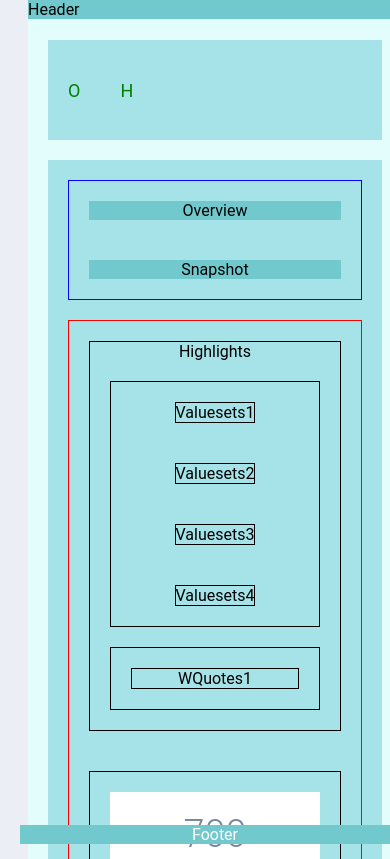
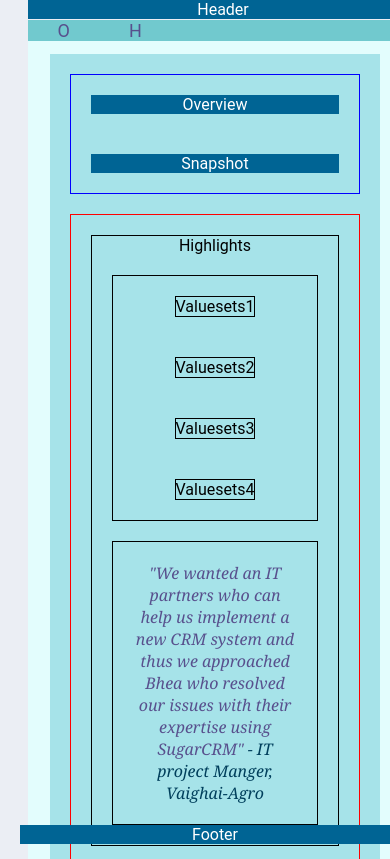
Before and after one commit to gopivjn/casewebpage, a plain HTML site: page index.html in a window 390 px wide. Shown: the top 859 px of the page. Drawn offline with Linux system fonts and the light colour scheme.

Commit message:
Nav bar fix, page scroll and qwiz and swiz styling

```diff
--- a/index.html
+++ b/index.html
@@ -11,16 +11,16 @@
     </head>
     <body>
         <div id="page">
-            <div id="head" class="bg4";>Header</div>
+            <div id="head" class="bg5";>Header</div>
             <div id="pagecontent" class="bg1">
-                <div id="nav" class="bg3" style="text-align:center">
+                <div id="nav" class="bg4">
                         <a href="#overview">O<span>verview</span></a>
                         <a href="#highlights">H<span>ighlights</span></a>
                 </div>
                 <div id="content" class="bg3">
                     <div id="toprow" style="border:1px solid blue;">
-                        <div id="overview" class= "bg4">Overview</div>
-                        <div id="snapshot" class= "bg4">Snapshot</div>
+                        <div id="overview" class= "bg5">Overview</div>
+                        <div id="snapshot" class= "bg5">Snapshot</div>
                     </div>
                     <div id="bottomrow" style="border:1px solid red">
                         <div id="highlights" style="border:1px solid black;">Highlights
@@ -31,7 +31,11 @@
                                 <div id="valuesets4" style="border:1px solid black;">Valuesets4</div>
                             </div>
                             <div id="quotes" style="border:1px solid black;">
-                                <div id="wquotes1" style="border:1px solid black;">WQuotes1</div>
+                                <div id="wquotes1">
+                                    <em> <span>"We wanted an IT partners who can help us implement a new CRM system and
+                                        thus we approached Bhea who resolved our issues with their expertise using SugarCRM" </span>
+                                   <span style="color: #003f5c;"> - IT project Manger, Vaighai-Agro</span></em>
+                                </div>
                             </div>
                         </div>
                         <div id="wizzlets" style="border:1px solid black;">
@@ -52,7 +56,7 @@
                     </div>
                 </div>
             </div>
-            <div id="footer" class="bg4":#EBEEF4;>Footer</div>
+            <div id="footer" class="bg5":#EBEEF4;>Footer</div>
         </div>
     </body>
 </html>
--- a/styleindex.css
+++ b/styleindex.css
@@ -16,11 +16,13 @@
                 margin: 20px;
             }
             #head {
-                width: 1440px;
+                width: 100%;
                 margin: 0 auto;
                 position: fixed;
                 margin-top: -20px !important;
+                text-align: center;
                 z-index: 1;
+                color: white;
             }
             #footer {
                 position: fixed;
@@ -36,34 +38,33 @@
                 max-width:1280px;
                 margin: 0 auto;
                 display: flex;
-                flex-direction: row;
             }
 
             #nav{
-                width: 20%;
+                width: 15%;
                 height: auto;
-                flex-grow: 1;
+                position:fixed;
             }
             #nav a {
                 text-align:center;
-                padding: 30px 10px;
+                padding: 20px 10px ;
                 margin: 10px 10px;
                 display: flex;
                 flex-direction: row;
                 text-decoration: none;
                 font-size: 18px;
-                color: green;
+                color: #58508d;
 
 
             }
             #nav a:hover {
-                color:blue;
+                color:#ffa600;
               }
 
             #content{
-                width: 80%;
+                margin-left: 19%;
+                width: 85%;
                 float: right;
-                flex-grow: 1;
                 overflow:auto;
             }
             #toprow {
@@ -72,10 +73,11 @@
             #overview {
                 width: 75%;
             }
+            /*
             #content, #toprow, #bottomrow {
                 height: 85vh;
             }
-
+            */
             #snapshot {
                 width: 225px;
                 float: left;
@@ -86,6 +88,7 @@
 
             #highlights {
                 width: 75%;
+                overflow: scroll;
 
             }
             #wizzlets {
@@ -94,6 +97,9 @@
                 float: left;
                 display: grid;
                 grid-template-columns: auto;
+                overflow: scroll;
+                padding: 10px;
+
             }
             #valuesets {
                 display: grid;
@@ -113,13 +119,26 @@
             .bg4{
                 background-color: #71c9ce;
             }
+            .bg5{
+                background-color: #006494;
+                color:white
+            }
             #wstats1, #wstats2{
-                background-color:white;
+                background-color:#ffa600;
+                color: #003f5c;
+                padding:10px;
+                border-radius: 15px;
+            }
+            #wquotes1{
+                font-size: 16px;
+                font-family: Georgia, 'Times New Roman';
+                font-weight: 300;
+                color: #58508d;
             }
             .stats{
-                font-size: 38px;
+                font-size: 48px;
                 font-weight: 300;
-                color: lightslategray;
+                color: #003f5c;
             }
 
             @media screen and (max-width: 768px) {
@@ -161,27 +180,36 @@
                 }
 
                 #pagecontent{
-                    max-width:auto;
+                    max-width:768px;
                     margin: 0 auto;
                     display: flex;
                     flex-direction: column;
                 }
                 #nav{
-                    width: auto;
-                    height: 100px;
+                    width: 100%;
+                    position: fixed;
+                    margin: 0 auto;
+                }
+                #nav a {
                     display: flex;
                     flex-direction: row;
-                    text-align:center;
+                    text-decoration: none;
+                    font-size: 18px;
+                    color: #58508d;
+                    padding: 0 20px 0 20px;
+                    margin: 0 5%;
+                    float:left;
+                }
+                #content{
+                    width: 88%;
+                    float: none;
+                    margin: auto;
+                    margin-top: 4%;
+
                 }
                 .bg3{
                     text-align:center;
                     background-color: #a6e3e9;
-                }
-                #content{
-                    width: auto;
-                    float: none;
-                    margin-top: auto;
-                }
             }
             @media screen and (max-width: 420px) {
                 #valuesets {
@@ -201,6 +229,29 @@
                 .bg3{
                     text-align:center;
                     background-color: #a6e3e9;
+                }
+                #pagecontent{
+                    max-width:768px;
+                    margin: 0 auto;
+                    display: flex;
+                    flex-direction: column;
+                }
+                #nav{
+                    width: 100%;
+                    text-align:center;
+                    position: fixed;
+                    margin: 0 auto;
+                }
+                #nav a {
+                    padding: 0 10px 0 10px;
+                    margin: 0 5%;
+                    float:left;
+                }
 
-
+                #content{
+                    width: 88%;
+                    float: none;
+                    margin: auto;
+                    margin-top: 9%;
+                }
             }
```
